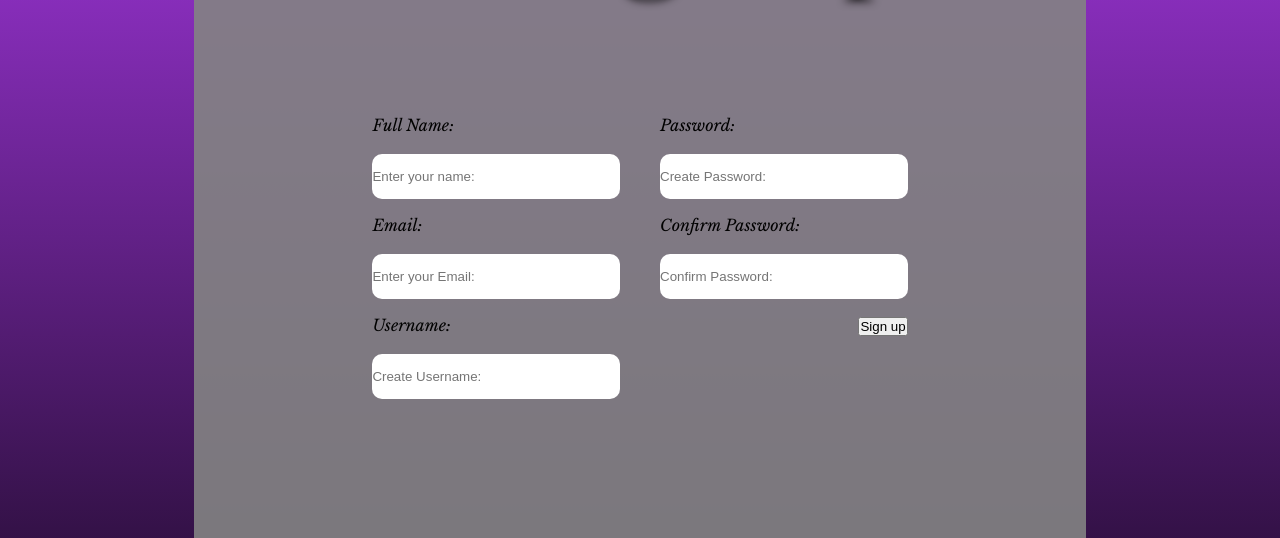
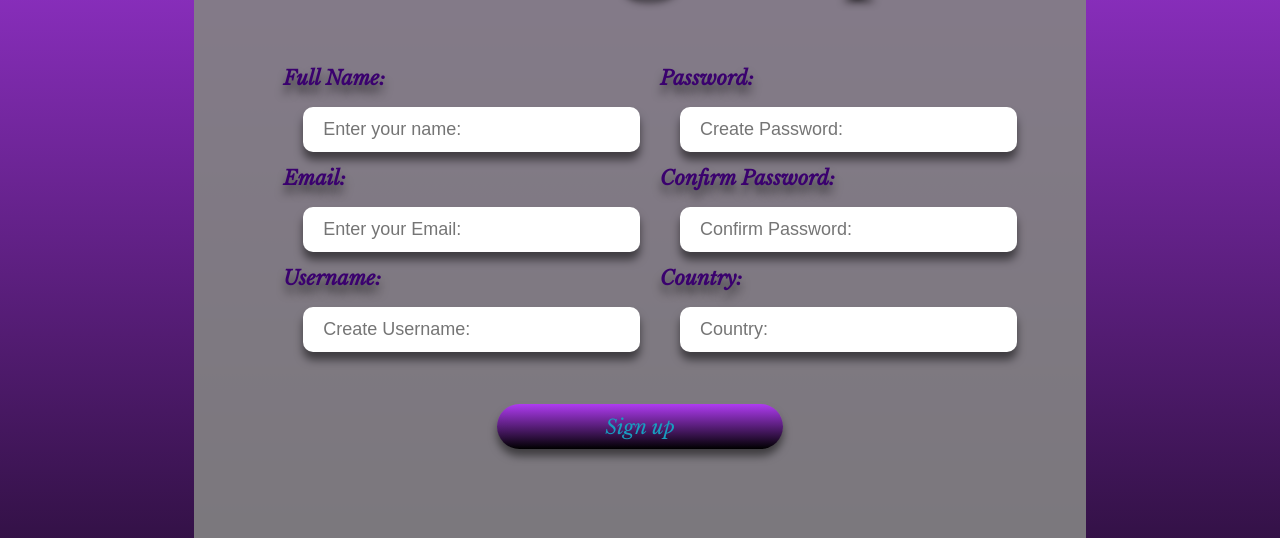
Before and after one commit to SPUR-TECH/Free-Your-Mind, a plain HTML site: page signup.html in a window 1280 px wide. Shown: the part 262-800 px from the top of the page. Drawn offline with nearby package versions, Linux system fonts and the light colour scheme; a web font is replaced by a local one.

Commit message:
style sign up button

```diff
--- a/assets/css/style.css
+++ b/assets/css/style.css
@@ -763,20 +763,28 @@ button p a {
     justify-content: center;
     line-height: 50px;
     border-radius: 10px;
-    padding-left: 20%;
-    padding-right: 20%;
+    padding-left: 10%;
+    padding-right: 10%;
     flex: 1;
 }
 
 .sign-up-card form .user-details {
     display: flex;
     flex-wrap: wrap;
+    justify-content: center;
+    align-items: center;
     justify-content: space-between;
+    font-size: 20px;
+    color: rgb(58, 1, 110);
 }
 
 form .user-details .input-box {
     width: calc(100% / 2 - 20px);
-
+}
+
+.user-details .input-box .details {
+    font-weight: 600;
+    text-shadow: 0 .5rem .5rem rgba(0, 0, 0, .5);
 }
 
 .user-details .input-box input {
@@ -784,6 +792,33 @@ form .user-details .input-box {
     width: 100%;
     border-radius: 10px;
     border: none;
+    font-size: 18px;
+    margin-left: 20px;
+    padding-left: 20px;
+    box-shadow: 0 .5rem .5rem rgba(0, 0, 0, .5);
+}
+
+form .user-details .button {
+    height: 45px;
+    width: 100%;
+    border-radius: 50px;
+    border: none;
+    font-size: 18px;
+    margin-top: 50px;
+    margin-left: 30%;
+    margin-right: 30%;
+    box-shadow: 0 .5rem .5rem rgba(0, 0, 0, .5);
+}
+
+form .button input {
+    height: 100%;
+    width: 100%;
+    border-radius: 50px;
+    border: none;
+    background-image: linear-gradient(rgb(175, 59, 241), rgb(0, 0, 0));
+    color: rgb(24, 158, 192);
+    font-size: 20px;
+    font-family: Libre Baskerville, sans-serif;
 }
 
 /* media queries for responsive control */
--- a/signup.html
+++ b/signup.html
@@ -80,6 +80,11 @@
                             <input type="text" placeholder="Create Username:" required="">
                         </div>
 
+                        <div class="input-box">
+                            <span class="details">Country:</span>
+                            <input type="text" placeholder="Country:" required="">
+                        </div>
+
                         <div class="button">
                             <input type="submit" value="Sign up">
                         </div>
```
